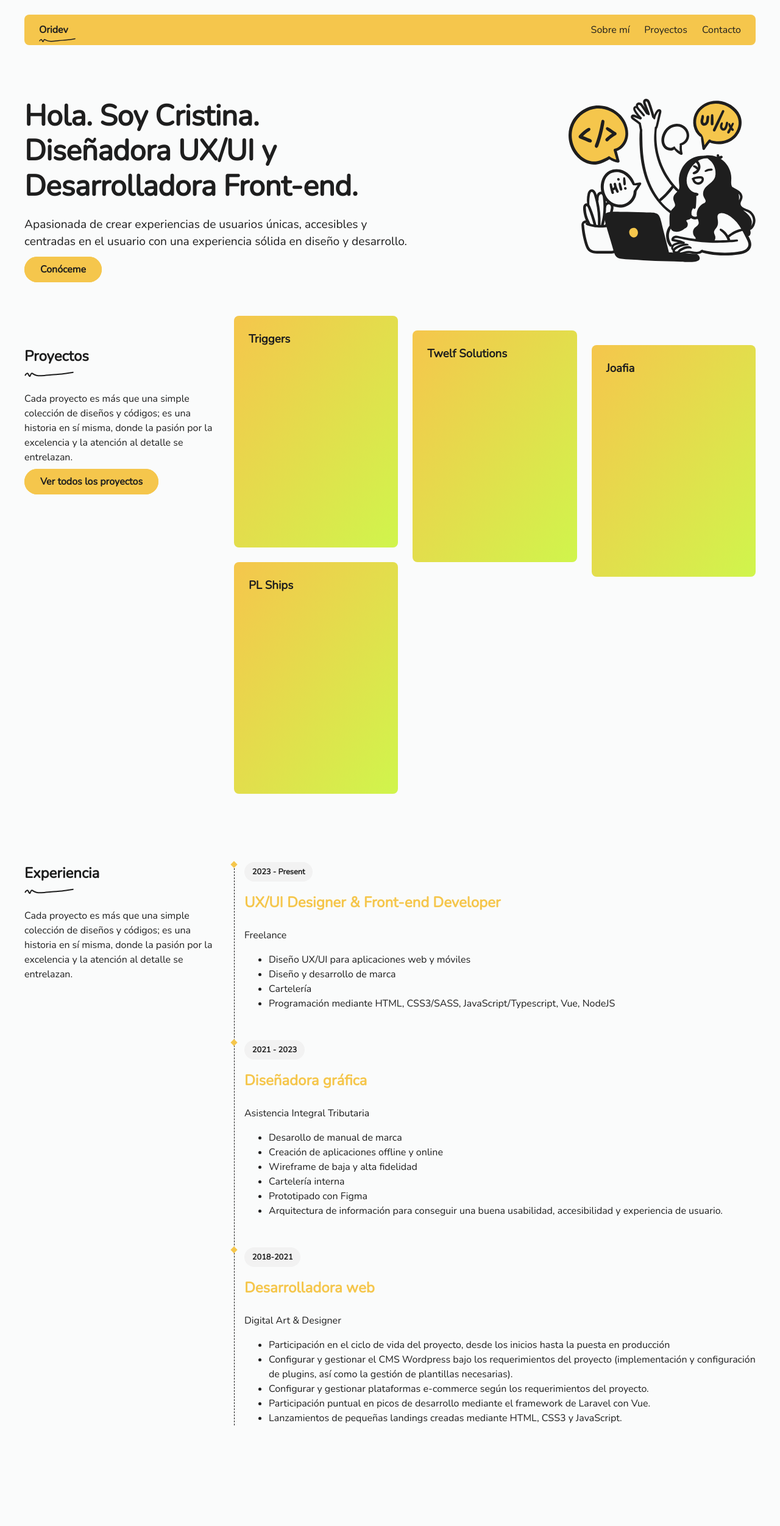
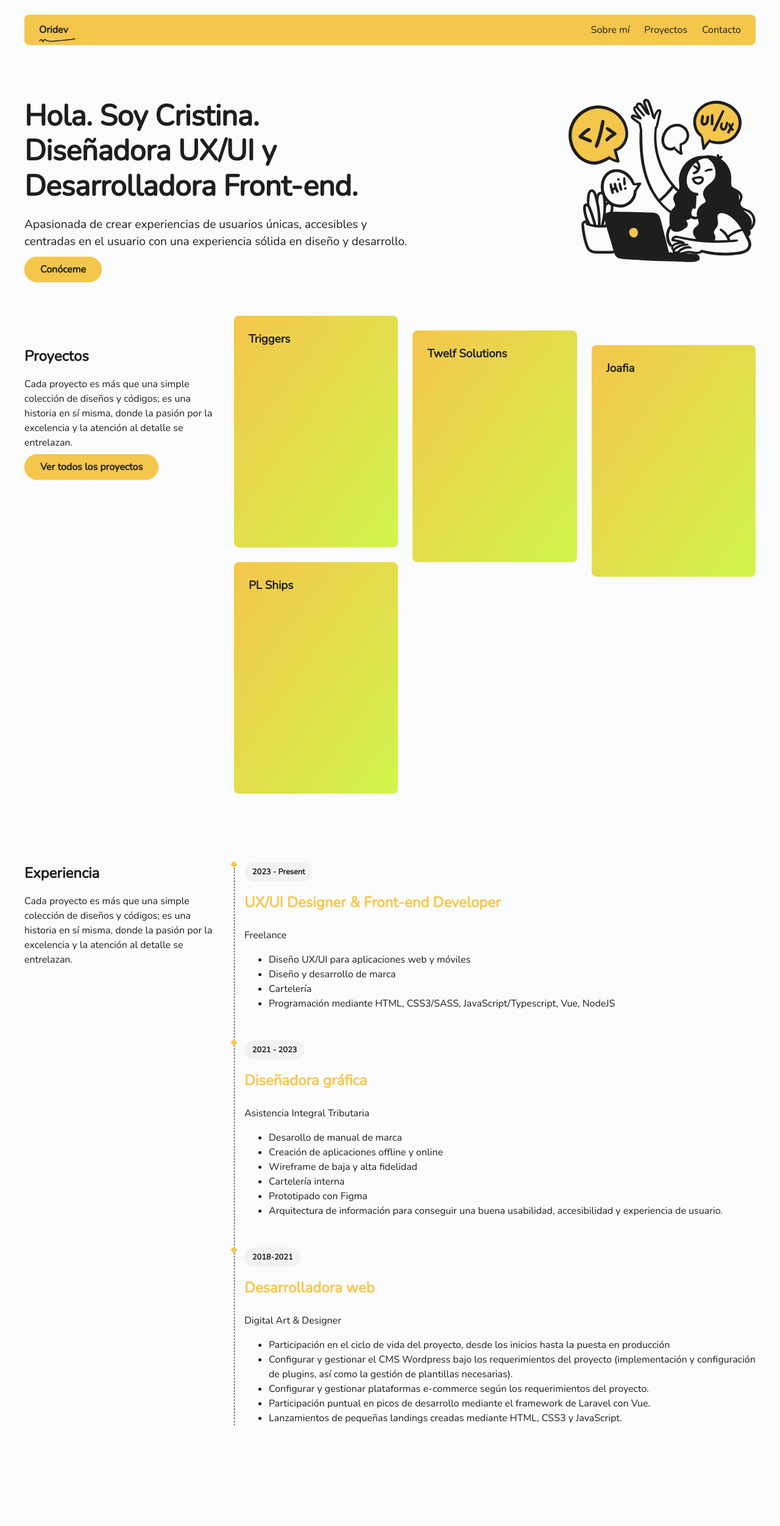
Before and after one commit to cristina-bosa/oridev, a Vue app: page / in a window 1280 px wide. Shown: the top 2503 px of the page at 61% size. Built offline with nearby package versions, Linux system fonts and the light colour scheme.

Commit message:
A few changes on front

```diff
--- a/src/assets/sass/05-components/_navbar.scss
+++ b/src/assets/sass/05-components/_navbar.scss
@@ -1,6 +1,7 @@
 @use "../00-settings/variables";
 @use "../01-tools/mixins" as mix;
 @use "../01-tools/querys" as querys;
+
 .navbar {
   position: sticky;
   top: 1.5rem;
@@ -10,22 +11,26 @@
   padding: 0.8rem 1.5rem;
   max-width: 1200px;
   margin: 0 auto;
+
   @include querys.mobile {
     padding: 1.5rem;
   }
-  &__content{
+
+  &__content {
     display: block;
     transition: max-height .3s ease-in-out;
 
 
-    @include querys.mobile{
+    @include querys.mobile {
       display: none;
     }
-    &--active{
+
+    &--active {
       display: block;
       max-height: 200px;
     }
   }
+
   &__items {
     display: flex;
     gap: 1.5rem;
@@ -33,8 +38,10 @@
     list-style: none;
     padding: 0;
     margin: 0;
+
     li {
       position: relative;
+
       a {
         & .navbar__svg {
           display: none;
@@ -42,44 +49,52 @@
           left: 0;
           right: 0;
           margin: auto;
-          @include querys.mobile{
+
+          @include querys.mobile {
             display: none;
             position: absolute;
             right: 100%;
           }
 
         }
+
         &:hover .navbar__svg {
           display: block;
+
           & path {
             stroke-dashoffset: 60;
             stroke-dasharray: 60;
-            animation: 500ms cubic-bezier(0.27, 0.22, 0.44, 1.5) 250ms 1 normal
-              both running strokeanimation;
+            animation: 500ms cubic-bezier(0.27, 0.22, 0.44, 1.5) 0ms 1 normal both running strokeanimation;
+
           }
         }
       }
     }
-    & > li:first-child {
+
+    &>li:first-child {
       margin-right: auto;
     }
-  @include querys.mobile{
-    display: flex;
-    flex-direction: column;
-    gap: 1.5rem;
+
+    @include querys.mobile {
+      display: flex;
+      flex-direction: column;
+      gap: 1.5rem;
+    }
+
   }
 
-  }
-  &__hamb{
+  &__hamb {
     display: none;
     position: absolute;
     top: 1rem;
     right: 1.5rem;
     cursor: pointer;
+
     & svg {
       display: block;
     }
-    @include querys.mobile{
+
+    @include querys.mobile {
       display: block;
     }
   }
@@ -89,7 +104,8 @@ a.router-link-active.router-link-exact-active svg {
   display: block;
 
 }
-.router-link-active.router-link-exact-active{
+
+.router-link-active.router-link-exact-active {
   font-weight: bold;
 }
 
--- a/src/views/HomeView.vue
+++ b/src/views/HomeView.vue
@@ -27,14 +27,10 @@
     <section class="container__projects">
       <article class="container__projects--left">
         <h2>Proyectos</h2>
-        <svg width="81" height="10" viewBox="0 0 81 10" fill="none" xmlns="http://www.w3.org/2000/svg">
-          <path d="M1.44824 6.45028C1.76808 5.06431 3.3027 3.98412 4.48562 3.39266C5.74378 2.76358 6.2432 4.56064 6.7434 5.45807C7.24156 6.35182 7.73474 7.38471 8.47471 8.11072C9.00459 8.6306 9.27379 7.70203 9.48717 7.321C10.2131 6.02476 10.5911 4.23117 11.9171 3.38253C12.9028 2.75164 13.9832 4.10313 14.752 4.58736C18.8786 7.18679 23.0314 7.48232 27.8329 7.24C33.4435 6.95685 39.0276 6.25282 44.6195 5.74156C50.2302 5.22858 55.8614 4.97786 61.4668 4.40512C67.631 3.77527 73.7069 2.72959 79.8126 1.71198" stroke="#1E1E1E" stroke-width="2" stroke-linecap="round"/>
-        </svg>
-
         <p class="text-m">Cada proyecto es más que una simple colección de diseños y códigos; es una historia en
           sí misma, donde la pasión por la excelencia y la atención al detalle se entrelazan.</p>
-          <router-link class="btn btn--primary" to="/projects">Ver todos los proyectos
-            <svg class="btn__svg__splend" width="49" height="42" viewBox="0 0 49 42" fill="none"
+        <router-link class="btn btn--primary" to="/projects">Ver todos los proyectos
+          <svg class="btn__svg__splend" width="49" height="42" viewBox="0 0 49 42" fill="none"
             xmlns="http://www.w3.org/2000/svg">
             <path d="M19.1729 3.22217L31.1014 1.91441" stroke="#1E1E1E" stroke-width="2" stroke-linecap="round" />
             <path d="M1.75977 15.9925L32.0297 7.94684" stroke="#1E1E1E" stroke-width="2" stroke-linecap="round" />
@@ -42,7 +38,7 @@
             <path d="M24.5903 21.7182L35.3392 12.0537" stroke="#1E1E1E" stroke-width="2" stroke-linecap="round" />
             <path d="M46.4839 25.4132L47.5097 16.4412" stroke="#1E1E1E" stroke-width="2" stroke-linecap="round" />
           </svg>
-          </router-link>
+        </router-link>
       </article>
       <article class="container__projects--right projects">
 
@@ -77,9 +73,6 @@
     <section class="container__experience">
       <article class="container__experience--left">
         <h2>Experiencia</h2>
-        <svg width="81" height="10" viewBox="0 0 81 10" fill="none" xmlns="http://www.w3.org/2000/svg">
-          <path d="M1.44824 6.45028C1.76808 5.06431 3.3027 3.98412 4.48562 3.39266C5.74378 2.76358 6.2432 4.56064 6.7434 5.45807C7.24156 6.35182 7.73474 7.38471 8.47471 8.11072C9.00459 8.6306 9.27379 7.70203 9.48717 7.321C10.2131 6.02476 10.5911 4.23117 11.9171 3.38253C12.9028 2.75164 13.9832 4.10313 14.752 4.58736C18.8786 7.18679 23.0314 7.48232 27.8329 7.24C33.4435 6.95685 39.0276 6.25282 44.6195 5.74156C50.2302 5.22858 55.8614 4.97786 61.4668 4.40512C67.631 3.77527 73.7069 2.72959 79.8126 1.71198" stroke="#1E1E1E" stroke-width="2" stroke-linecap="round"/>
-        </svg>
         <p>Cada proyecto es más que una simple colección de diseños y códigos; es una historia en sí misma, donde la
           pasión por la excelencia y la atención al detalle se entrelazan.</p>
       </article>
@@ -101,9 +94,6 @@
     <section id="contact" class="container__contact">
       <article>
         <h2>Contacto</h2>
-        <svg width="81" height="10" viewBox="0 0 81 10" fill="none" xmlns="http://www.w3.org/2000/svg">
-          <path d="M1.44824 6.45028C1.76808 5.06431 3.3027 3.98412 4.48562 3.39266C5.74378 2.76358 6.2432 4.56064 6.7434 5.45807C7.24156 6.35182 7.73474 7.38471 8.47471 8.11072C9.00459 8.6306 9.27379 7.70203 9.48717 7.321C10.2131 6.02476 10.5911 4.23117 11.9171 3.38253C12.9028 2.75164 13.9832 4.10313 14.752 4.58736C18.8786 7.18679 23.0314 7.48232 27.8329 7.24C33.4435 6.95685 39.0276 6.25282 44.6195 5.74156C50.2302 5.22858 55.8614 4.97786 61.4668 4.40512C67.631 3.77527 73.7069 2.72959 79.8126 1.71198" stroke="#1E1E1E" stroke-width="2" stroke-linecap="round"/>
-        </svg>
         <p class="text--60"><strong>La magia sucede cuando la creatividad se encuentra con la dedicación.</strong></p>
         <p class="text--60">Estoy aquí para ofrecerte ambas cosas. Ya sea que estés buscando un diseño impactante,
           un desarrollo sólido o una estrategia digital efectiva, estoy lista para trabajar contigo mano a mano.</p>
@@ -132,7 +122,7 @@
 
 <script lang="ts">
 import { defineComponent } from 'vue'
-import {useRouter} from 'vue-router'
+import { useRouter } from 'vue-router'
 import TheNavBar from '../components/TheNavBar.vue';
 import DataProjects from '../data/projects.json'
 import DataExperience from '../data/experience.json'
@@ -145,12 +135,12 @@ export default defineComponent({
     const router = useRouter()
     const projects = DataProjects.projects
     const experiences = DataExperience.experience
-    const playSound = () =>{
+    const playSound = () => {
       const audio = new Audio('/assets/sounds/switch-on.mp3')
       audio.play()
     }
     const singleProject = (projectId) => {
-      router.push({name: 'SingleProject', params: {id: projectId}})
+      router.push({ name: 'SingleProject', params: { id: projectId } })
     }
 
     return {
@@ -165,12 +155,14 @@ export default defineComponent({
 
 <style lang="scss" scoped>
 @use '../assets/sass/01-tools/querys.scss' as querys;
+
 .projects__box {
   @for $i from 1 through 6 {
     &:nth-child(#{$i}) {
       margin-top: ((($i - 1) % 3) - 2) * 1.5rem;
+
       @include querys.mobile {
-            margin-top: 0;
+        margin-top: 0;
       }
     }
   }
```
